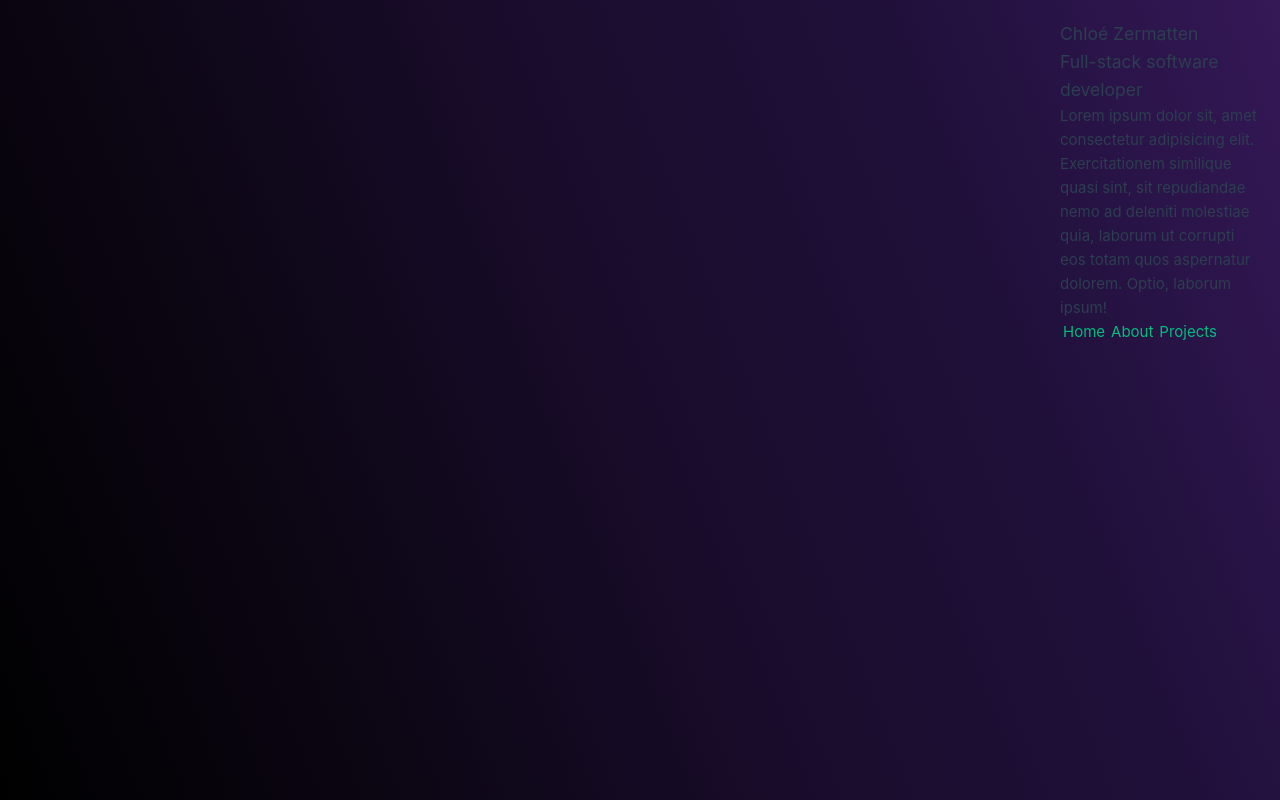
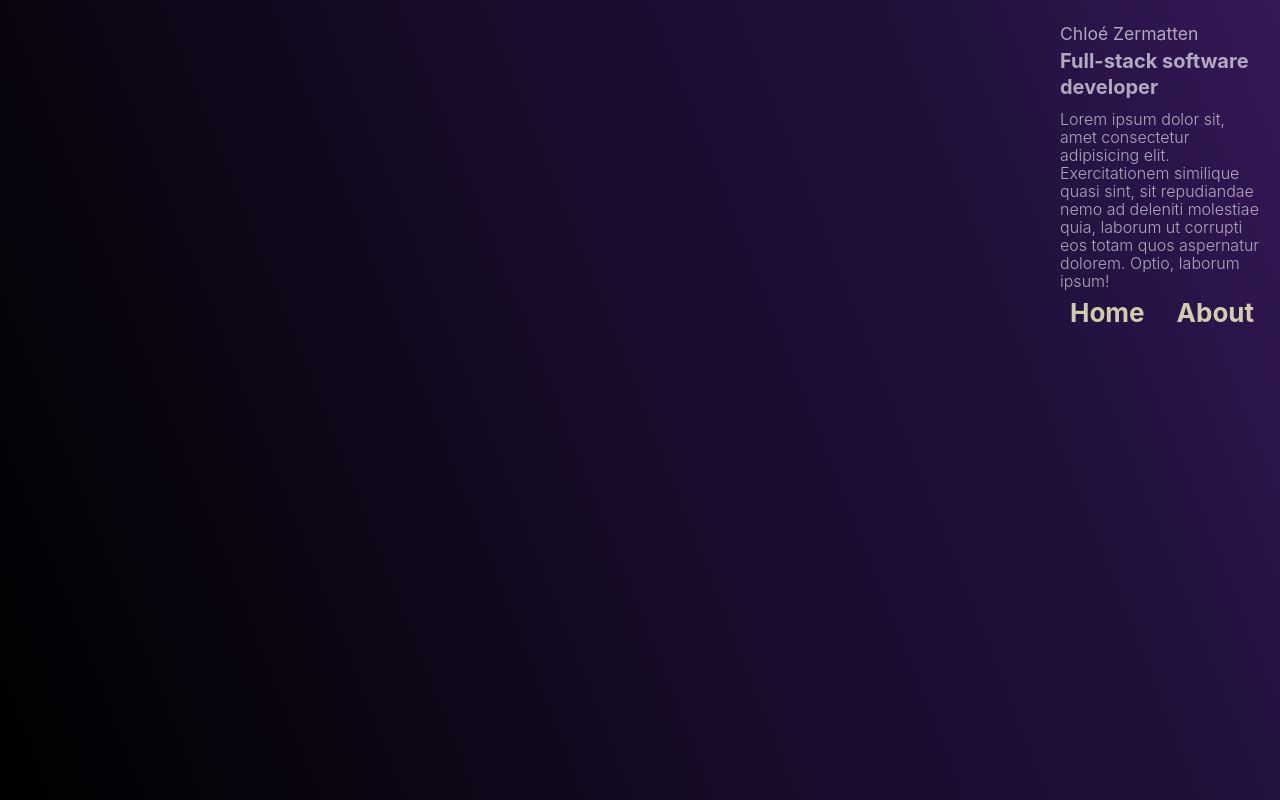
Before and after one commit to Chloe070196/my-portfolio, a Vue app: page / in a window 1280 px wide. Built offline with nearby package versions, Linux system fonts and the light colour scheme.

Commit message:
feat: import stylesheet

```diff
--- a/src/App.vue
+++ b/src/App.vue
@@ -1,13 +1,14 @@
 <script setup lang="ts">
 import { RouterView } from 'vue-router'
-import  RightAside from './components/RightAside.vue';
+import RightAside from './components/RightAside.vue';
 </script>
 
 <template>
-  <header>
-    <div class="wrapper">
-        <RightAside />
-    </div>
-  </header>
-  <RouterView />
+  <RightAside />
+  <main>
+    <RouterView />
+  </main>
 </template>
+<style>
+    @import './style.css';
+</style>
```
